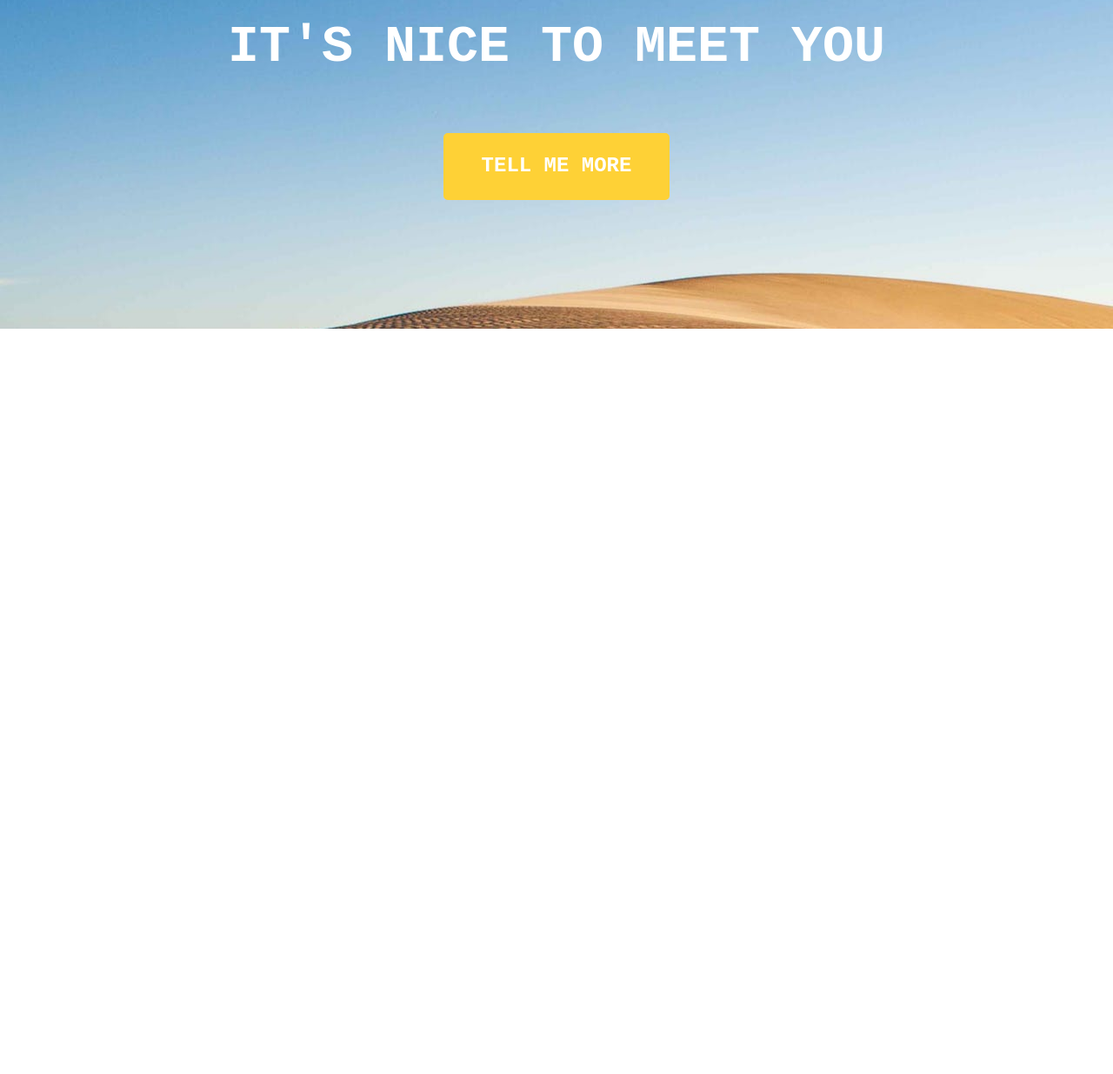
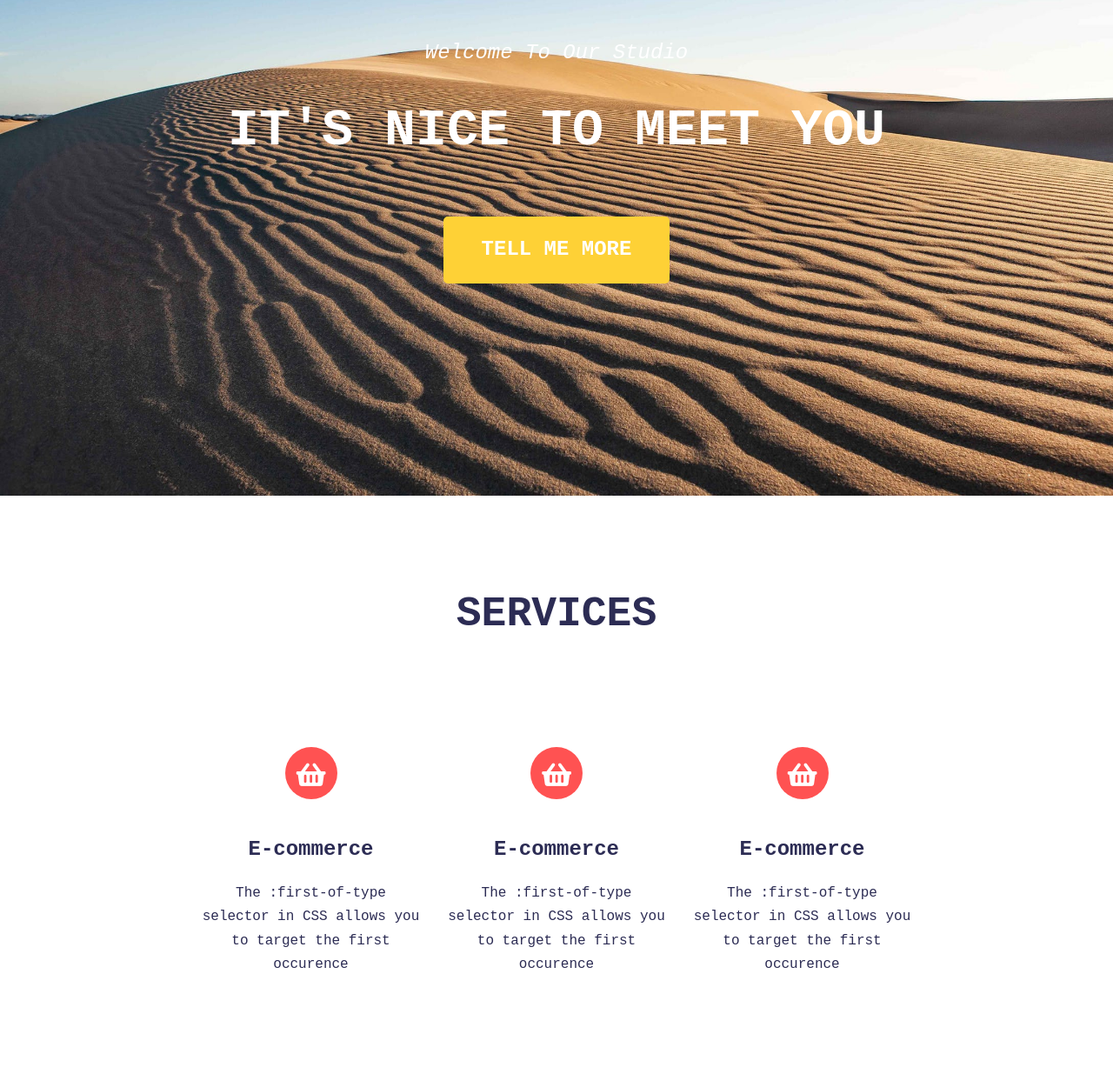
Before and after one commit to SpoolerX/Project4, a website: page index.html in a window 1280 px wide. Shown: the part 312-1547 px from the top of the page at 87% size. Before the commit the page ends 800 px from the top, so only its background shows below. Drawn offline with Linux system fonts and the light colour scheme.

Commit message:
Add services section

```diff
--- a/index.html
+++ b/index.html
@@ -6,9 +6,10 @@
         <link rel="stylesheet" href="https://cdnjs.cloudflare.com/ajax/libs/font-awesome/5.9.0/css/all.min.css">
         <link rel="stylesheet" href="vendor\bootstrap-grid.css">
         <link rel="stylesheet" href="/css/style.css">
+
     </head>
     <body>
-        <div class="top">
+        <section class="top">
             <div class="container">
                 <div class="row navigation">
                     <div class="col-lg-3 logo">Golden</div>
@@ -33,7 +34,31 @@
                     </div>
                 </div>
             </div>
+        </section>
+        <section class = "services">
+            <div class="container">
+                <h2 class="section-title">SERVICES</h2>
+                <div class="row boxes">
+                    <div class="box-services col-lg-3">
+                        <h3 class="box-title"><i class="fas fa-shopping-basket"></i></h3>
+                        <p class="box-subtitle">E-commerce</p>
+                        <p>The :first-of-type selector in CSS allows you to target the first occurence </p>
+                    </div>
+                    <div class="box-services col-lg-3">
+                        <h3 class="box-title"><i class="fas fa-shopping-basket"></i></h3>
+                        <p class="box-subtitle">E-commerce</p>
+                        <p>The :first-of-type selector in CSS allows you to target the first occurence </p>
+                    </div>
+                    <div class="box-services col-lg-3">
+                        <h3 class="box-title"><i class="fas fa-shopping-basket"></i></h3>
+                        <p class="box-subtitle">E-commerce</p>
+                        <p>The :first-of-type selector in CSS allows you to target the first occurence </p>
+                    </div>
 
-        </div>
+                </div>
+
+            </div>
+        </section>
+
     </body>
 </html>
--- a/sass/style.scss
+++ b/sass/style.scss
@@ -33,6 +33,7 @@ section {
 
 .top {
     background-image: url("/images/backgroung.jpeg");
+    background-size:cover;
 }
 .btn {
     display: inline-block;
@@ -114,3 +115,49 @@ section {
     font-size: 60px;
     font-weight: 600;
 }
+
+/*Service*/
+.services {
+    align-items: center;
+    justify-content: center;
+    text-align: center;
+}
+
+.section-title {
+    position: relative;
+    font-size: 48px;
+    margin: 0 0 72px 0;
+
+}
+.boxes {
+    display: flex;
+    flex-wrap: wrap;
+    align-items: center;
+    justify-content: center;
+    text-align: center;
+}
+.box-services {
+    flex: 0 0 33.333%;
+
+}
+.box-subtitle {
+    font-size: 24px;
+    margin: 0 0 12px 0;
+    font-weight: bold;
+
+}
+
+
+.box-services i {
+    position: relative;
+    font-size: 30px;
+    color:$text-light;
+    background: $color-three;
+    width: 60px;
+    height: 60px;
+    line-height: 65px;
+    border-radius: 50%;
+    text-align: center;
+    margin-top: 20px;
+    margin-bottom: 20px;
+}
```
Also changed, not shown: css/style.css, 1 other file.
